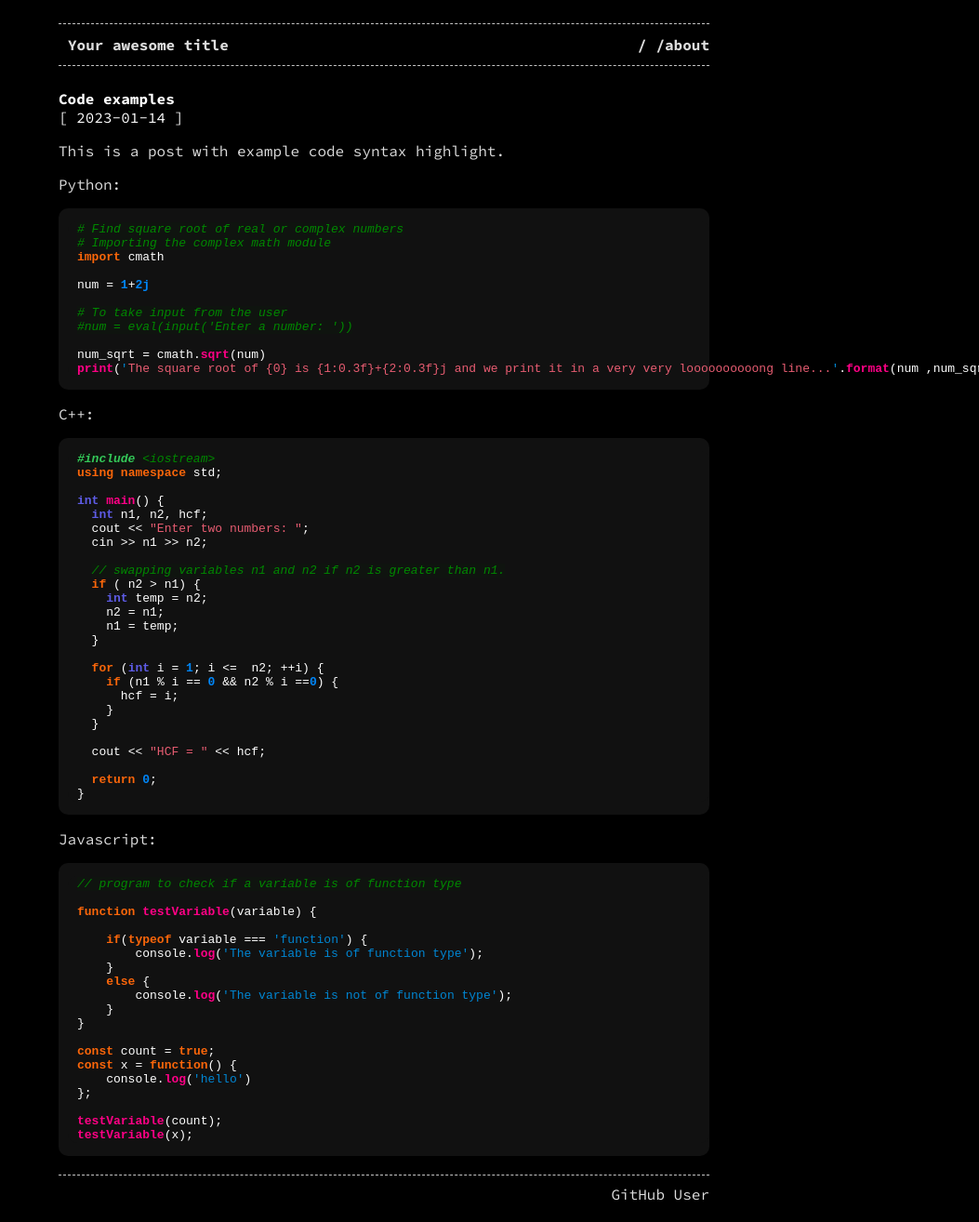
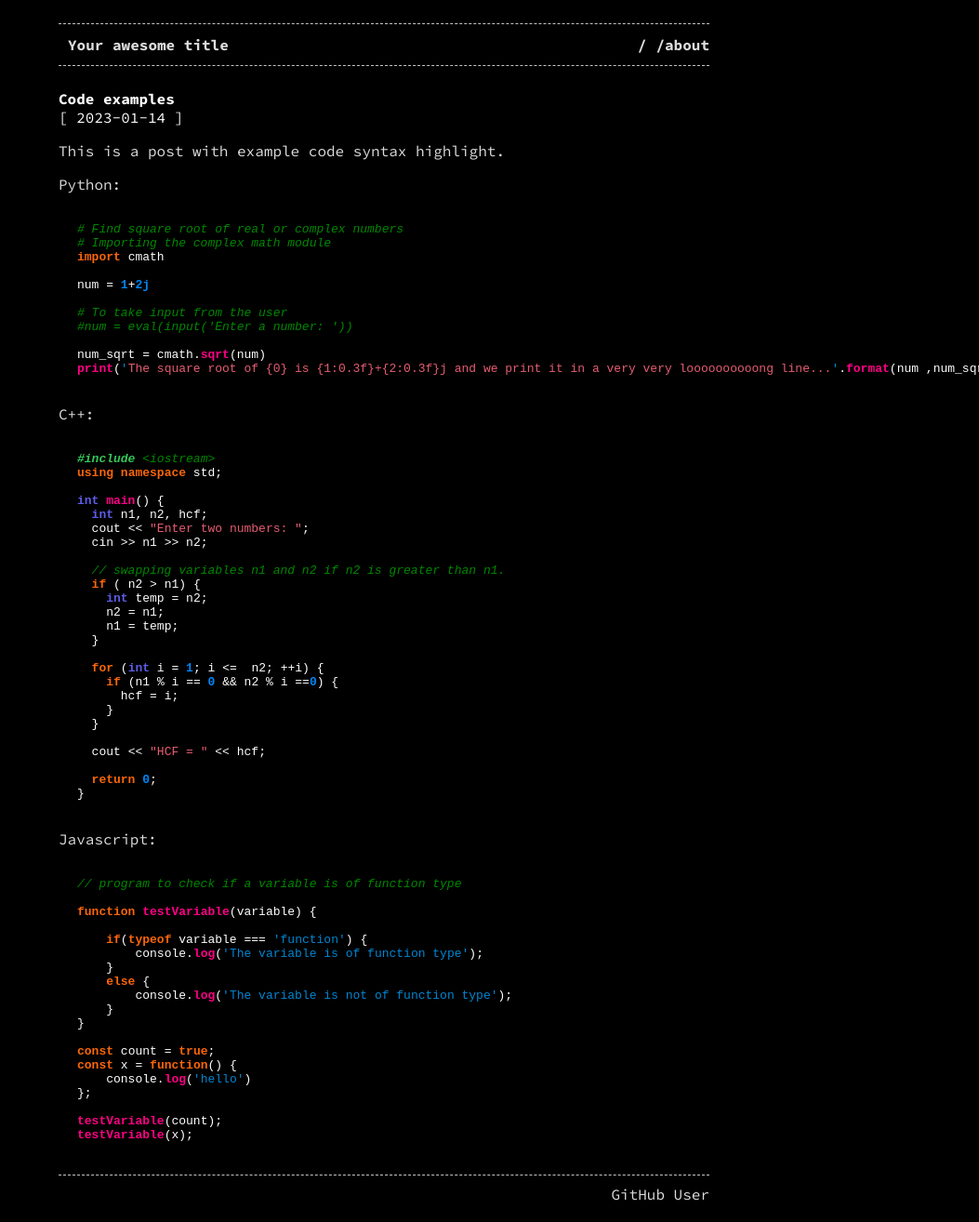
Before and after one commit to antoniovazquezblanco/jekyll-theme-ascii, a Jekyll site: the page built from _posts/2023-01-14-code-examples.md, in a window 1280 px wide. Shown: the whole page at 93% size, without its empty margins (227-1280 px from the left). Built offline with Jekyll 4.4.1, drawn with Linux system fonts in a browser that asks for light colours.

Commit message:
Remove highlighting backgrounds and border radius

```diff
--- a/_sass/jekyll-theme-ascii/skins/classic-highlighting.scss
+++ b/_sass/jekyll-theme-ascii/skins/classic-highlighting.scss
@@ -1,14 +1,12 @@
 @charset "utf-8";
 
 .highlight {
-  background: #111111;
   color: #ffffff;
   padding-left: 10px;
-  border-radius: 10px;
   padding-top: 1px;
   padding-bottom: 1px;
     .hll { background-color: #333333 }
-    .c { color: #008800; font-style: italic; background-color: #0f140f } /* Comment */
+    .c { color: #008800; font-style: italic } /* Comment */
     .err { color: #ffffff } /* Error */
     .esc { color: #ffffff } /* Escape */
     .g { color: #ffffff } /* Generic */
@@ -18,18 +16,18 @@
     .o { color: #ffffff } /* Operator */
     .x { color: #ffffff } /* Other */
     .p { color: #ffffff } /* Punctuation */
-    .ch { color: #008800; font-style: italic; background-color: #0f140f } /* Comment.Hashbang */
-    .cm { color: #008800; font-style: italic; background-color: #0f140f } /* Comment.Multiline */
-    .cp { color: #34c759; font-weight: bold; font-style: italic; background-color: #0f140f } /* Comment.Preproc */
-    .cpf { color: #008800; font-style: italic; background-color: #0f140f } /* Comment.PreprocFile */
-    .c1 { color: #008800; font-style: italic; background-color: #0f140f } /* Comment.Single */
-    .cs { color: #008800; font-style: italic; background-color: #0f140f } /* Comment.Special */
+    .ch { color: #008800; font-style: italic } /* Comment.Hashbang */
+    .cm { color: #008800; font-style: italic } /* Comment.Multiline */
+    .cp { color: #34c759; font-weight: bold; font-style: italic } /* Comment.Preproc */
+    .cpf { color: #008800; font-style: italic } /* Comment.PreprocFile */
+    .c1 { color: #008800; font-style: italic } /* Comment.Single */
+    .cs { color: #008800; font-style: italic } /* Comment.Special */
     .gd { color: #ffffff } /* Generic.Deleted */
     .ge { color: #ffffff } /* Generic.Emph */
     .gr { color: #ffffff } /* Generic.Error */
     .gh { color: #ffffff; font-weight: bold } /* Generic.Heading */
     .gi { color: #ffffff } /* Generic.Inserted */
-    .go { color: #444444; background-color: #222222 } /* Generic.Output */
+    .go { color: #444444 } /* Generic.Output */
     .gp { color: #ffffff } /* Generic.Prompt */
     .gs { color: #ffffff } /* Generic.Strong */
     .gu { color: #ffffff; font-weight: bold } /* Generic.Subheading */
```
